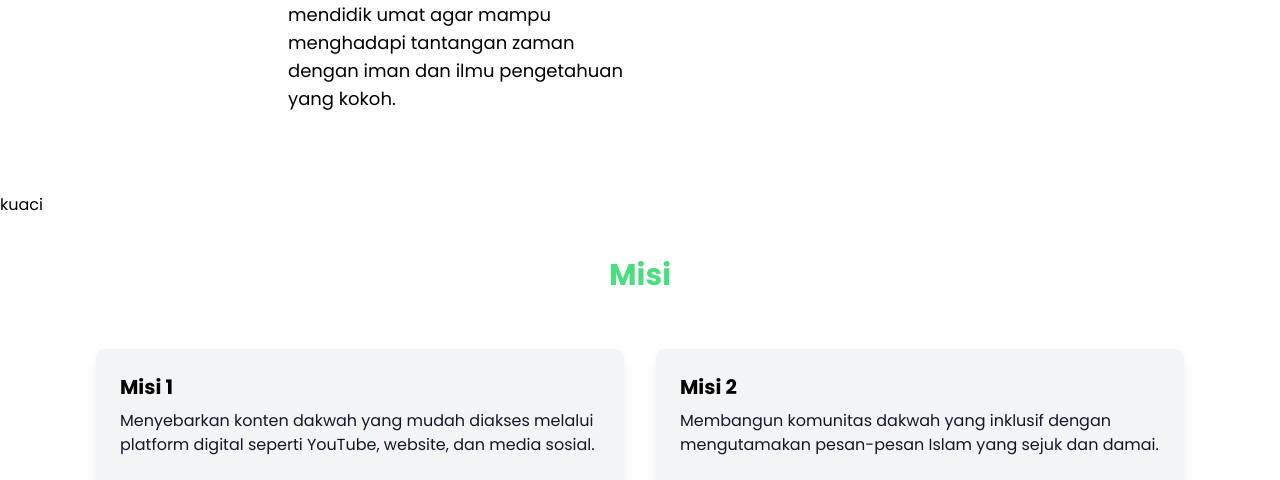
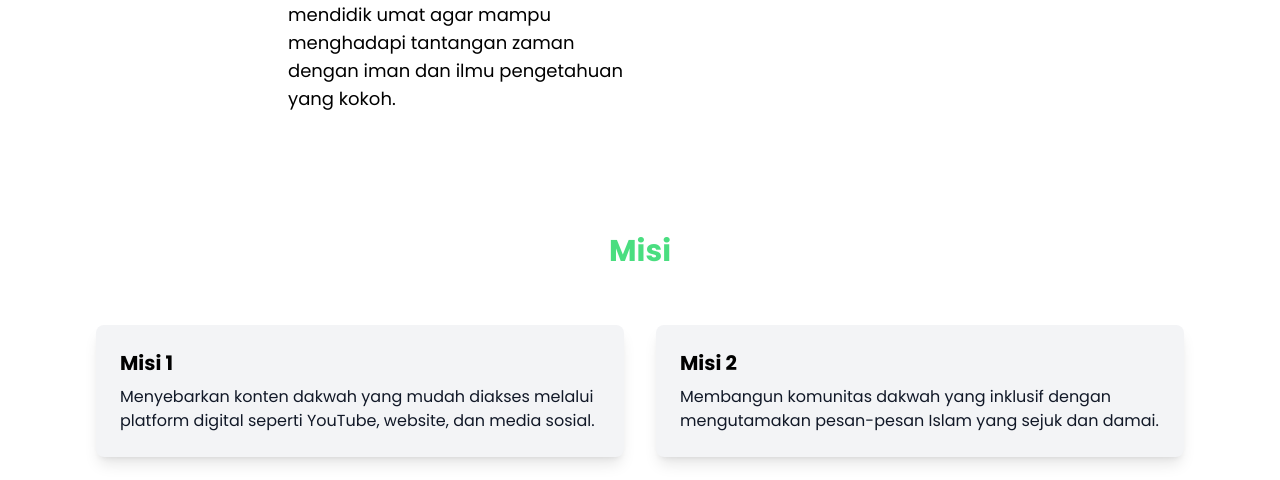
Before and after one commit to Ahyarnur/portfolio-ustad, a PHP site: page / in a window 1280 px wide. Shown: the part 1407-1887 px from the top of the page. Run offline with PHP 8.4, Linux system fonts and the light colour scheme; some libraries are stand-ins or nearby versions.

Commit message:
kuaci di hapus

```diff
--- a/index.php
+++ b/index.php
@@ -61,7 +61,7 @@
             <img src="https://media.licdn.com/dms/image/v2/D4E03AQFXgz9-uhG-Lw/profile-displayphoto-shrink_200_200/profile-displayphoto-shrink_200_200/0/1718268093425?e=1733961600&v=beta&t=zbf5ZEHV9CSFvMEp40MoOTjlM8CHPmgJGAT088FL1vk" alt="" class="rounded-full shadow-lg hover:scale-110 transition duration-500">
         </div>
     </section>
- <h1>kuaci</h1>
+
     <section class="py-10 px-24">
             <!-- Misi Section -->
             <div class="mb-12">
```
